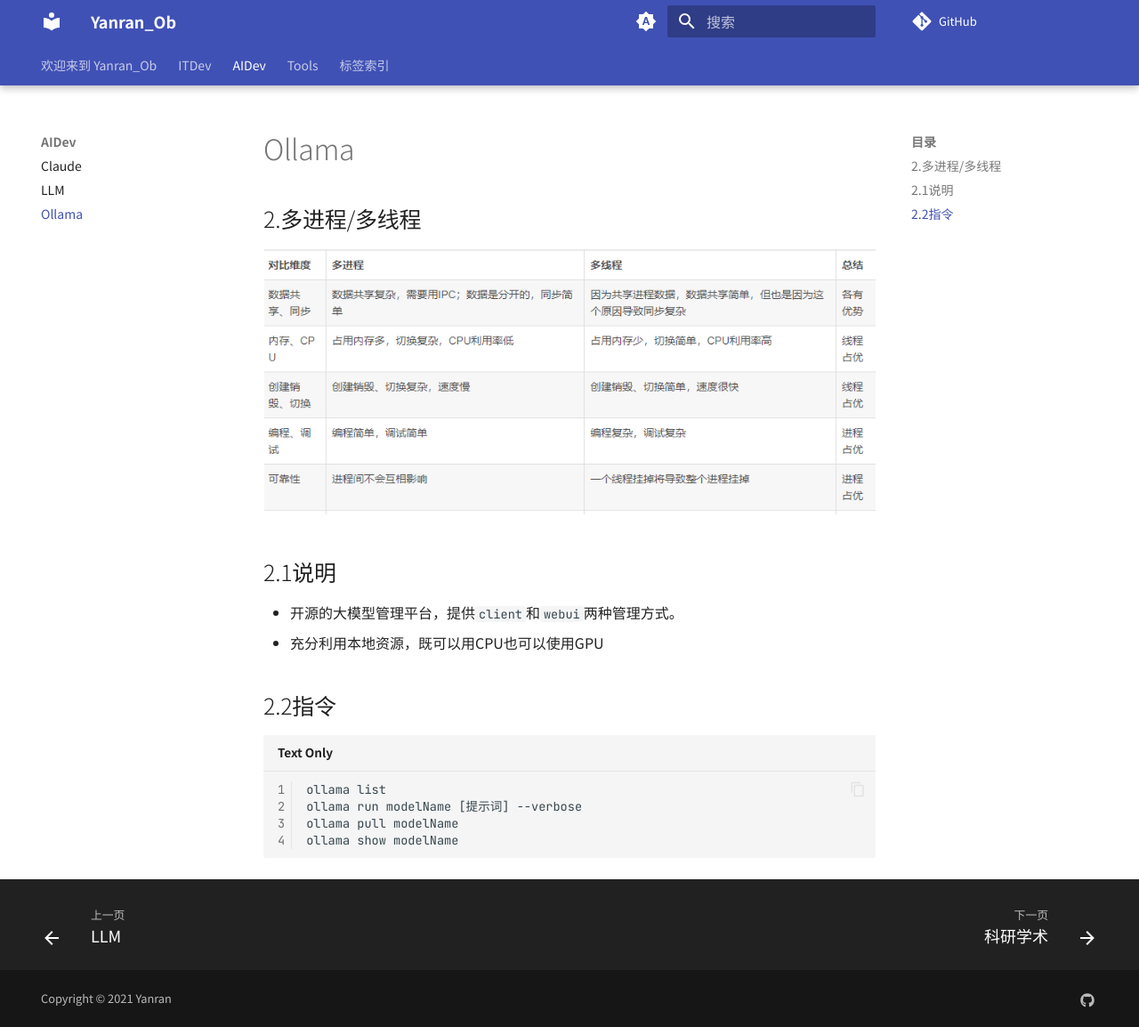
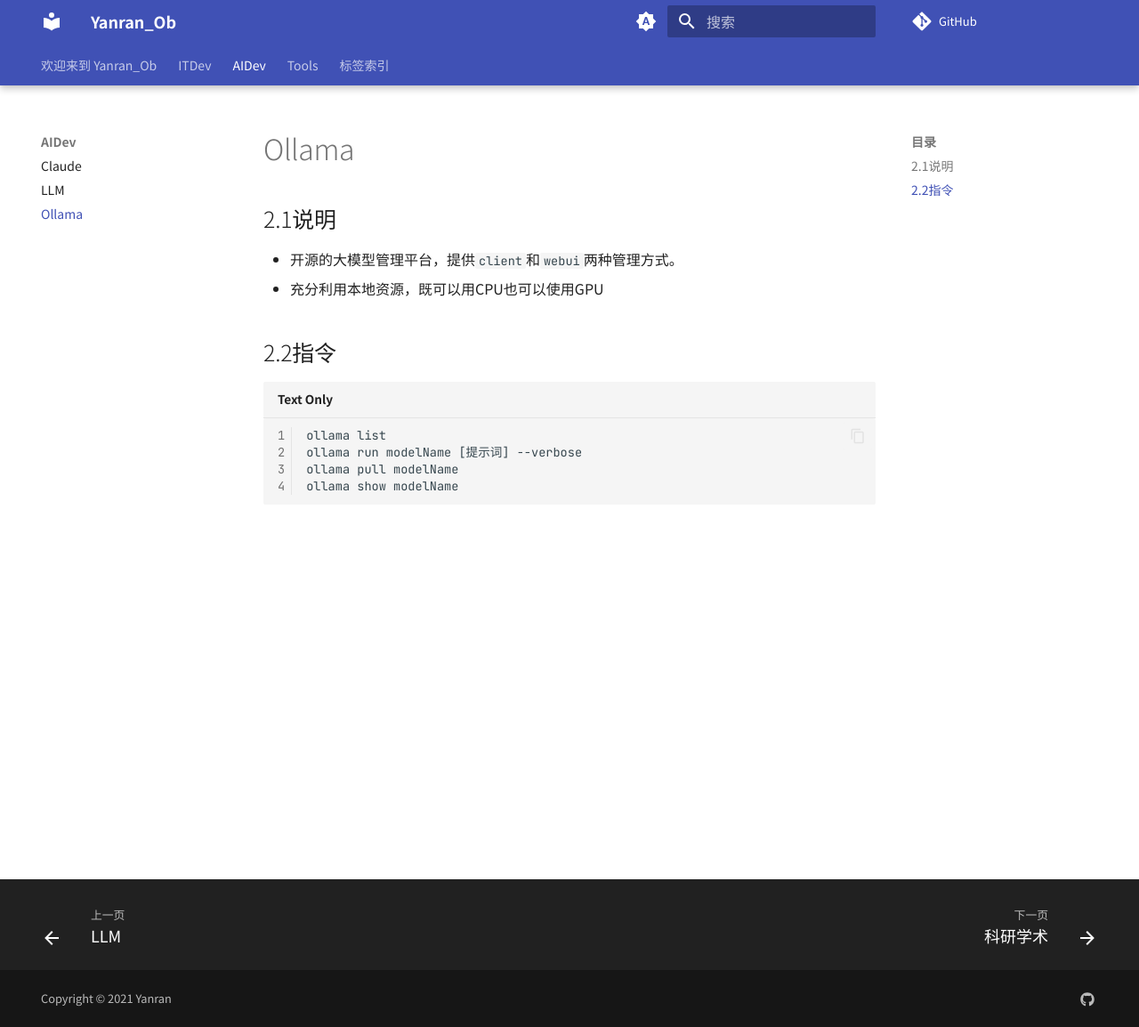
Before and after one commit to yanran425/Yanran425_Ob, an MkDocs documentation site: the page built from docs/AIDev/Ollama.md, in a window 1280 px wide and 1154 px high. Shown: the whole window at 89% size. Built offline with MkDocs 1.6.1 and Material for MkDocs 9.7.7, drawn with Linux system fonts in a browser that asks for light colours; comment, search, counter and statistics services are not loaded.

Commit message:
[PUBLISHER] Merge #47

```diff
--- a/docs/AIDev/Ollama.md
+++ b/docs/AIDev/Ollama.md
@@ -2,16 +2,12 @@
 coding: UTF-8
 title: Ollama
 date: 2026-07-18T03:36:19
-updated: 2026-08-12T20:20:30
+updated: 2026-08-12T21:12:04
 tags: []
 share: true
 ---
 
 # Ollama
-
-## 2.多进程/多线程
-
-![](../assets/%E6%93%8D%E4%BD%9C%E7%B3%BB%E7%BB%9F.png)
 
 ## 2.1说明
 
```
